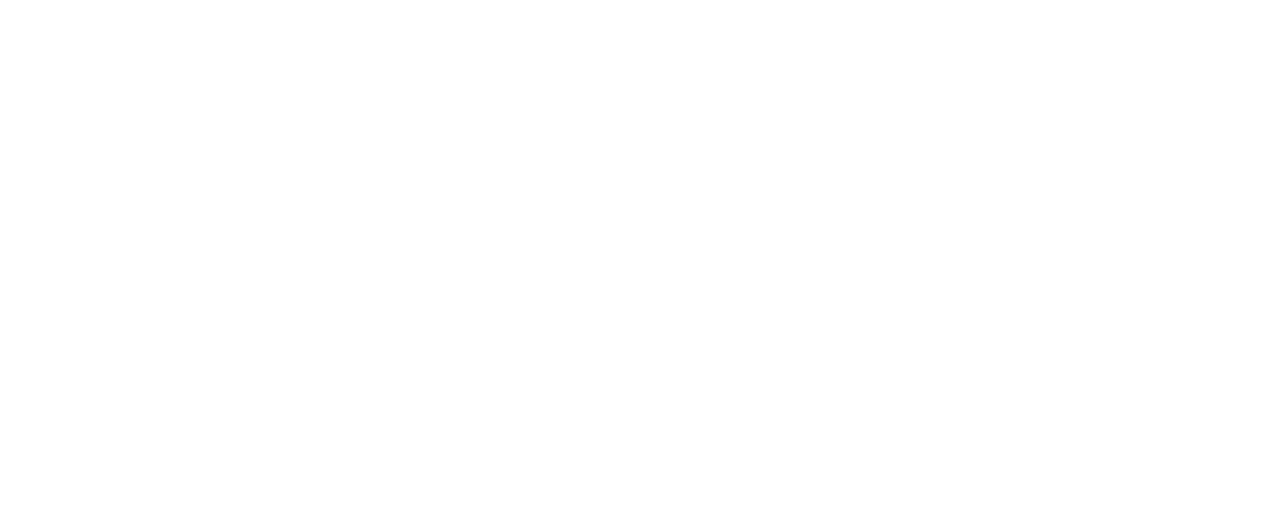
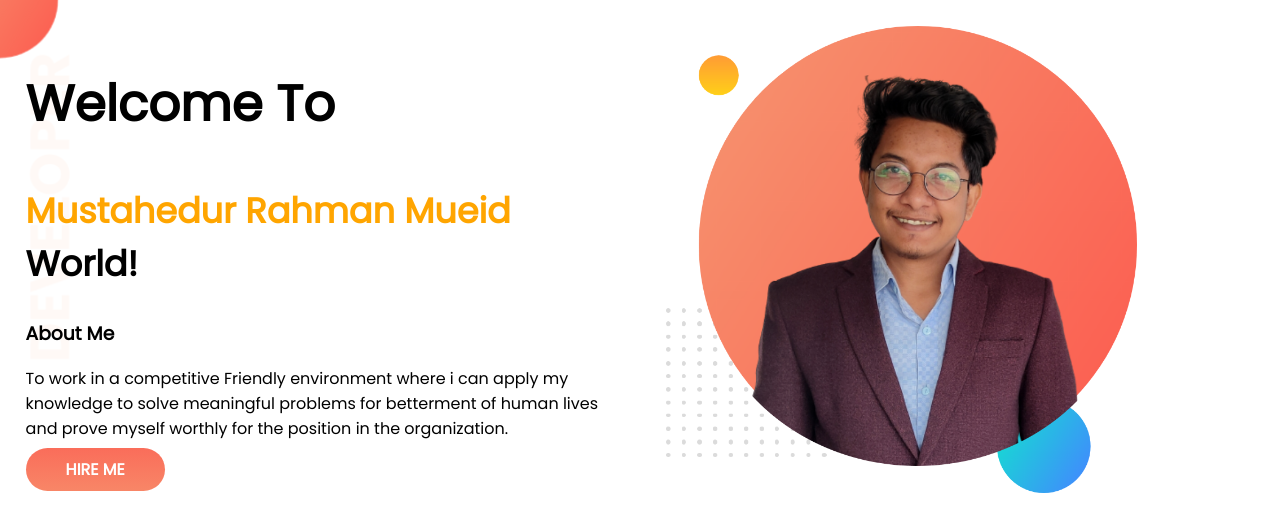
Before and after one commit to Mueid97/developer-portfolio, a plain HTML site: page index.html in a window 1280 px wide. Drawn offline with Linux system fonts and the light colour scheme.

Commit message:
first section add

```diff
--- a/index.html
+++ b/index.html
@@ -1,17 +1,35 @@
 <!DOCTYPE html>
 <html lang="en">
+
 <head>
     <meta charset="UTF-8">
     <meta http-equiv="X-UA-Compatible" content="IE=edge">
     <meta name="viewport" content="width=device-width, initial-scale=1.0">
-    <title>Mueid Portfolio/title>
-        <link rel="preconnect" href="https://fonts.googleapis.com">
-        <link rel="preconnect" href="https://fonts.gstatic.com" crossorigin>
-        <link href="https://fonts.googleapis.com/css2?family=Poppins&display=swap" rel="stylesheet">
-        <link rel="stylesheet" href="style.css">
+    <title>Mueid Portfolio</title>
+    <link rel="preconnect" href="https://fonts.googleapis.com">
+    <link rel="preconnect" href="https://fonts.gstatic.com" crossorigin>
+    <link href="https://fonts.googleapis.com/css2?family=Poppins&display=swap" rel="stylesheet">
+    <link rel="stylesheet" href="style.css">
 </head>
+
 <body>
-    <h1>Welcome To</h1>
-    <h1><span class="orange-color">Mustahedur Rahman Mueid</span>World</h1>
+    <section class="top-banner">
+        <div class="half-width">
+            <h1>Welcome To</h1>
+            <h2><span class="orange-color">Mustahedur Rahman Mueid</span> World!</h2>
+            <h3>About Me</h3>
+            <p>To work in a competitive
+                Friendly environment where i
+                can apply my knowledge to
+                solve meaningful problems
+                for betterment of human
+                lives and prove myself
+                worthly for the position in the
+                organization.</p>
+                <a class="link-button" target="_blank" href="https://www.linkedin.com/in/mueid97/">HIRE ME</a>
+        </div>
+        <div class="half-width"><img src="images/mueid.png" alt=""></div>
+    </section>
 </body>
+
 </html>
--- a/style.css
+++ b/style.css
@@ -1,11 +1,43 @@
 body{
     font-family: 'Poppins', sans-serif;
+    margin: 0;
 }
 
 h1{
     font-size: 50px;
 }
+h2{
+    font-size: 35px;
+}
 
 .orange-color{
     color: orange;
+
 }
+
+section{
+    display: flex;
+}
+
+.half-width{
+    width: 50%;
+    padding: 2%;
+}
+
+.half-width img{
+    width: 80%;
+}
+
+.link-button{
+    color: white;
+    font-weight: bold;
+    text-decoration: none;
+    background-image: linear-gradient(#FA6D5A,#F88667);
+    padding: 10px 40px;
+    border-radius: 25px;
+}
+
+.top-banner{
+    background-image: url(images/top-banner.png);
+    background-repeat: no-repeat;
+}
```
